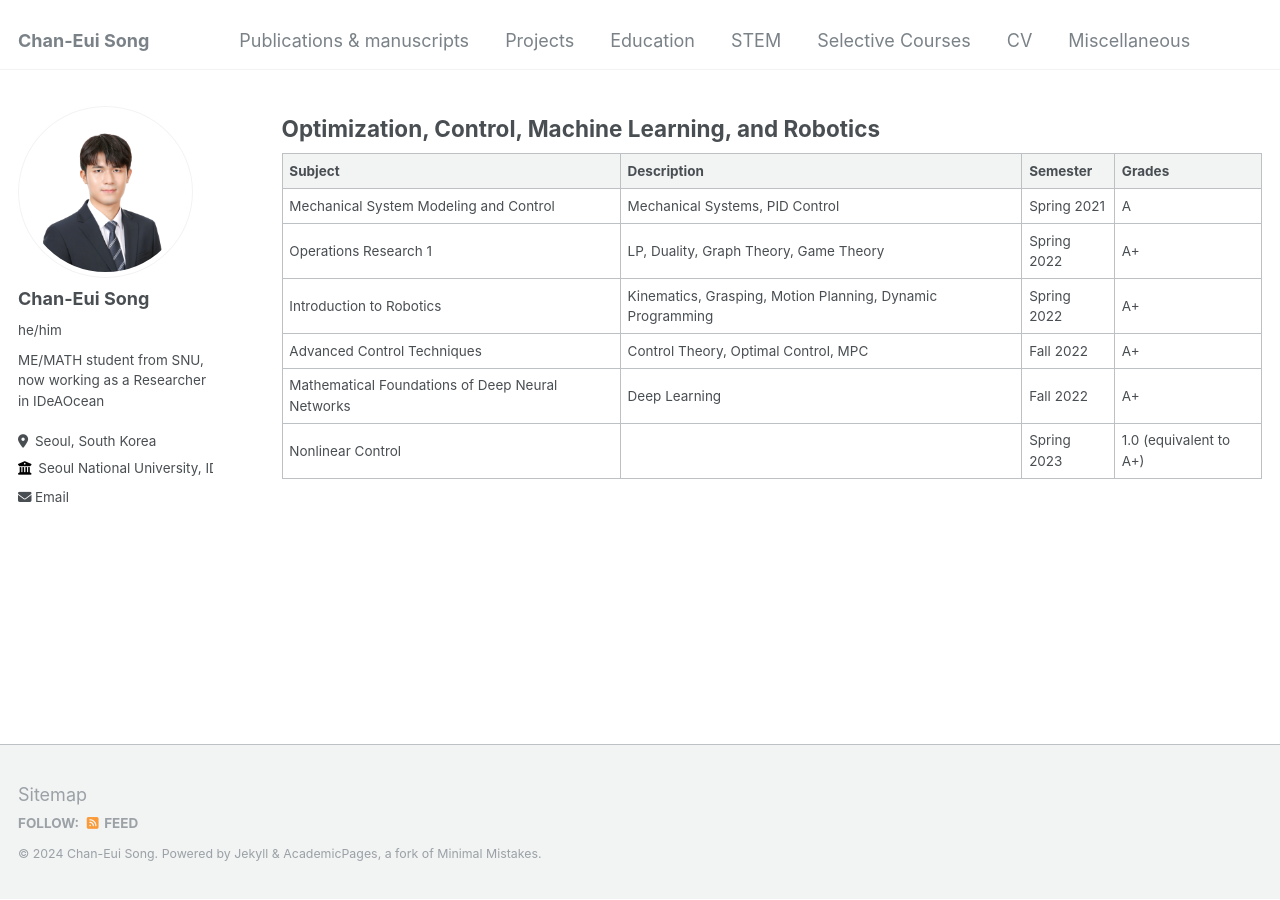
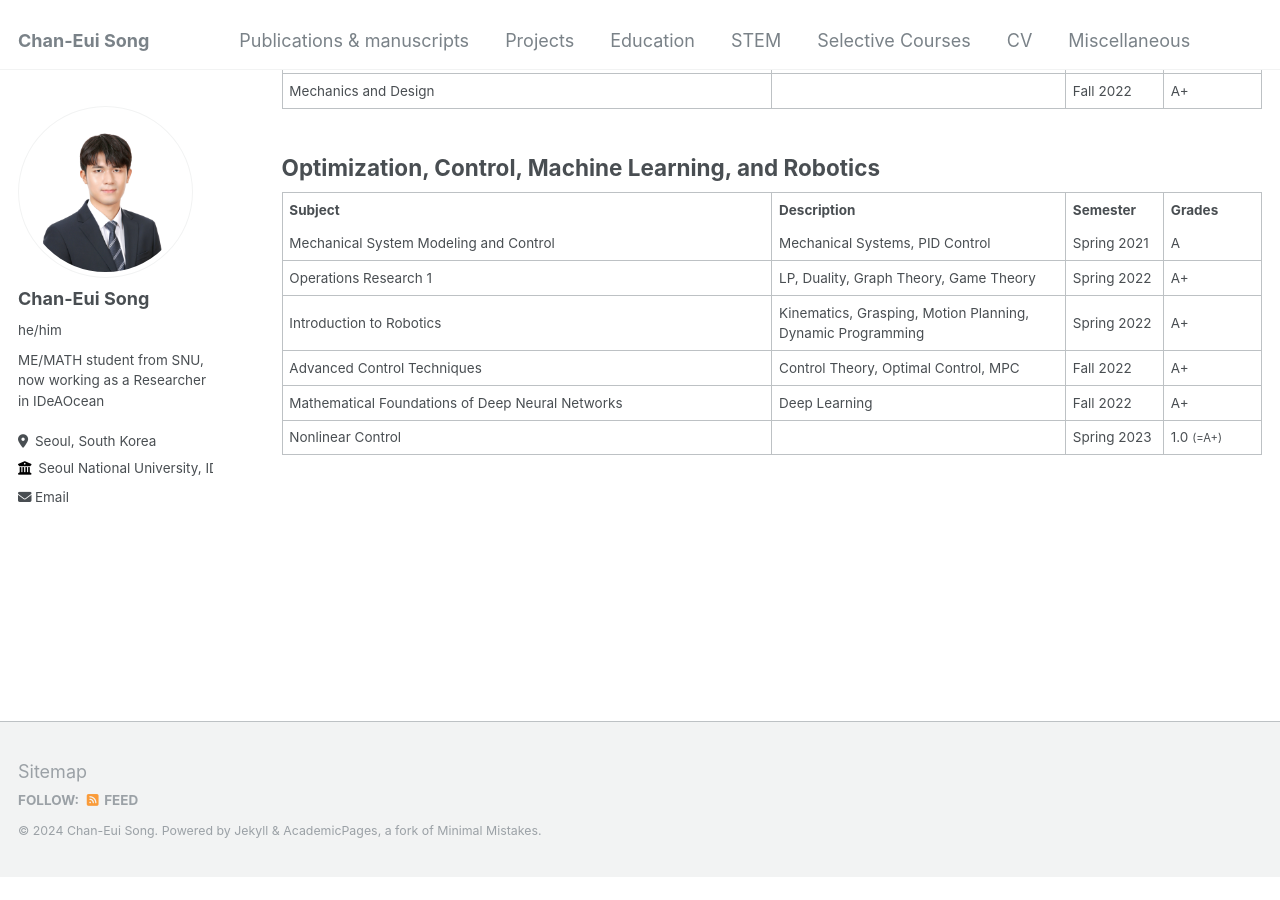
Before and after one commit to cksdml1014/chanisong, a Jekyll site: the page built from _pages/Selective Courses.md, in a window 1280 px wide and 900 px high, scrolled down 858 px. Built offline with Jekyll 4.4.1, drawn with Linux system fonts in a browser that asks for light colours; after the commit the page ends 1734 px from its top, so only the background shows below that.

Commit message:
Update Selective Courses.md

```diff
--- a/_pages/Selective Courses.md
+++ b/_pages/Selective Courses.md
@@ -6,43 +6,165 @@ author_profile: true
 ---
 ## Mathematical Foundation
 
-| Subject     | Description  | Semester     | Grades |
-|-------------|--------------|--------------|--------|
-| Honor Calculus and Practice 1 | Only top exam scorers can enroll  | Spring 2018  | A+     |
-| Honor Calculus and Practice 2 | Only top exam scorers can enroll  | Fall 2018  | A+     |
-| Differential Equations |   | Fall 2018  | A      |
-| Introduction to Linear Algebra |   | Winter 2018  | A      |
-| Introduction to Mathematical Analysis with Practice 1 |   | Spring 2019  | A+     |
-| Engineering Mathematics 1 | Differential Equations, Linear Algebra  | Spring 2019  | A     |
-| Modern Algebra 1 |   | Spring 2021  | A      |
-| Engineering Mathematics 1 | Vector Calculus, Fourier Transform, PDEs, Complex Analysis  | Fall 2021  | A      |
-| Linear Algebra 2 | Group Theory, Quadratic Form, Spectral Theorem  | Fall 2021  | A      |
-| Introduction to Mathematical Analysis 2 |  | Fall 2021  | A+      |
-| Introduction to Differential Geometry 1 |  | Spring 2022  | A      |
-
-
-
+<table>
+  <tr>
+    <th style="width:50%">Subject</th>
+    <th style="width:30%">Description</th>
+    <th style="width:10%">Semester</th>
+    <th style="width:10%">Grades</th>
+  </tr>
+  <tr>
+    <td>Honor Calculus and Practice 1</td>
+    <td>Only top exam scorers can enroll</td>
+    <td>Spring 2018</td>
+    <td>A+</td>
+  </tr>
+  <tr>
+    <td>Honor Calculus and Practice 2</td>
+    <td>Only top exam scorers can enroll</td>
+    <td>Fall 2018</td>
+    <td>A+</td>
+  </tr>
+  <tr>
+    <td>Differential Equations</td>
+    <td></td>
+    <td>Fall 2018</td>
+    <td>A</td>
+  </tr>
+  <tr>
+    <td>Introduction to Linear Algebra</td>
+    <td></td>
+    <td>Winter 2018</td>
+    <td>A</td>
+  </tr>
+  <tr>
+    <td>Introduction to Mathematical Analysis with Practice 1</td>
+    <td></td>
+    <td>Spring 2019</td>
+    <td>A+</td>
+  </tr>
+  <tr>
+    <td>Engineering Mathematics 1</td>
+    <td>Differential Equations, Linear Algebra</td>
+    <td>Spring 2019</td>
+    <td>A</td>
+  </tr>
+  <tr>
+    <td>Modern Algebra 1</td>
+    <td></td>
+    <td>Spring 2021</td>
+    <td>A</td>
+  </tr>
+  <tr>
+    <td>Engineering Mathematics 1</td>
+    <td>Vector Calculus, Fourier Transform, PDEs, Complex Analysis</td>
+    <td>Fall 2021</td>
+    <td>A</td>
+  </tr>
+  <tr>
+    <td>Linear Algebra 2</td>
+    <td>Group Theory, Quadratic Form, Spectral Theorem</td>
+    <td>Fall 2021</td>
+    <td>A</td>
+  </tr>
+  <tr>
+    <td>Introduction to Mathematical Analysis 2</td>
+    <td></td>
+    <td>Fall 2021</td>
+    <td>A+</td>
+  </tr>
+  <tr>
+    <td>Introduction to Differential Geometry 1</td>
+    <td></td>
+    <td>Spring 2022</td>
+    <td>A</td>
+  </tr>
+</table>
 
 ## Mechanics
 
-| Subject     | Description  | Semester     | Grades |
-|-------------|--------------|--------------|--------|
-| Thermodynamics |   | Spring 2019  | A+     |
-| Solid Mechanics |   | Spring 2021  | A+     |
-| Dynamics |   | Fall 2021  | A+     |
-| Fluid Mechanics |   | Fall 2021  | A+     |
-| Mechanics and Design |   | Fall 2022  | A+     |
-
-
-
+<table>
+  <tr>
+    <th style="width:50%">Subject</th>
+    <th style="width:30%">Description</th>
+    <th style="width:10%">Semester</th>
+    <th style="width:10%">Grades</th>
+  </tr>
+  <tr>
+    <td>Thermodynamics</td>
+    <td></td>
+    <td>Spring 2019</td>
+    <td>A+</td>
+  </tr>
+  <tr>
+    <td>Solid Mechanics</td>
+    <td></td>
+    <td>Spring 2021</td>
+    <td>A+</td>
+  </tr>
+  <tr>
+    <td>Dynamics</td>
+    <td></td>
+    <td>Fall 2021</td>
+    <td>A+</td>
+  </tr>
+  <tr>
+    <td>Fluid Mechanics</td>
+    <td></td>
+    <td>Fall 2021</td>
+    <td>A+</td>
+  </tr>
+  <tr>
+    <td>Mechanics and Design</td>
+    <td></td>
+    <td>Fall 2022</td>
+    <td>A+</td>
+  </tr>
+</table>
 
 ## Optimization, Control, Machine Learning, and Robotics
 
-| Subject     | Description  | Semester     | Grades |
-|-------------|--------------|--------------|--------|
-| Mechanical System Modeling and Control | Mechanical Systems, PID Control | Spring 2021  | A     |
-| Operations Research 1 | LP, Duality, Graph Theory, Game Theory | Spring 2022  | A+     |
-| Introduction to Robotics | Kinematics, Grasping, Motion Planning, Dynamic Programming | Spring 2022  | A+     |
-| Advanced Control Techniques | Control Theory, Optimal Control, MPC | Fall 2022  | A+     |
-| Mathematical Foundations of Deep Neural Networks | Deep Learning | Fall 2022  | A+     |
-| Nonlinear Control |  | Spring 2023  | 1.0 (equivalent to A+)     |
+<table>
+  <tr>
+    <th style="width:50%">Subject</th>
+    <th style="width:30%">Description</th>
+    <th style="width:10%">Semester</th>
+    <th style="width:10%">Grades</th>
+  </tr>
+  <tr>
+    <td>Mechanical System Modeling and Control</td>
+    <td>Mechanical Systems, PID Control</td>
+    <td>Spring 2021</td>
+    <td>A</td>
+  </tr>
+  <tr>
+    <td>Operations Research 1</td>
+    <td>LP, Duality, Graph Theory, Game Theory</td>
+    <td>Spring 2022</td>
+    <td>A+</td>
+  </tr>
+  <tr>
+    <td>Introduction to Robotics</td>
+    <td>Kinematics, Grasping, Motion Planning, Dynamic Programming</td>
+    <td>Spring 2022</td>
+    <td>A+</td>
+  </tr>
+  <tr>
+    <td>Advanced Control Techniques</td>
+    <td>Control Theory, Optimal Control, MPC</td>
+    <td>Fall 2022</td>
+    <td>A+</td>
+  </tr>
+  <tr>
+    <td>Mathematical Foundations of Deep Neural Networks</td>
+    <td>Deep Learning</td>
+    <td>Fall 2022</td>
+    <td>A+</td>
+  </tr>
+  <tr>
+    <td>Nonlinear Control</td>
+    <td></td>
+    <td>Spring 2023</td>
+    <td>1.0 <span style="font-size: smaller;">(=A+)</span></td>
+  </tr>
+</table>
```
